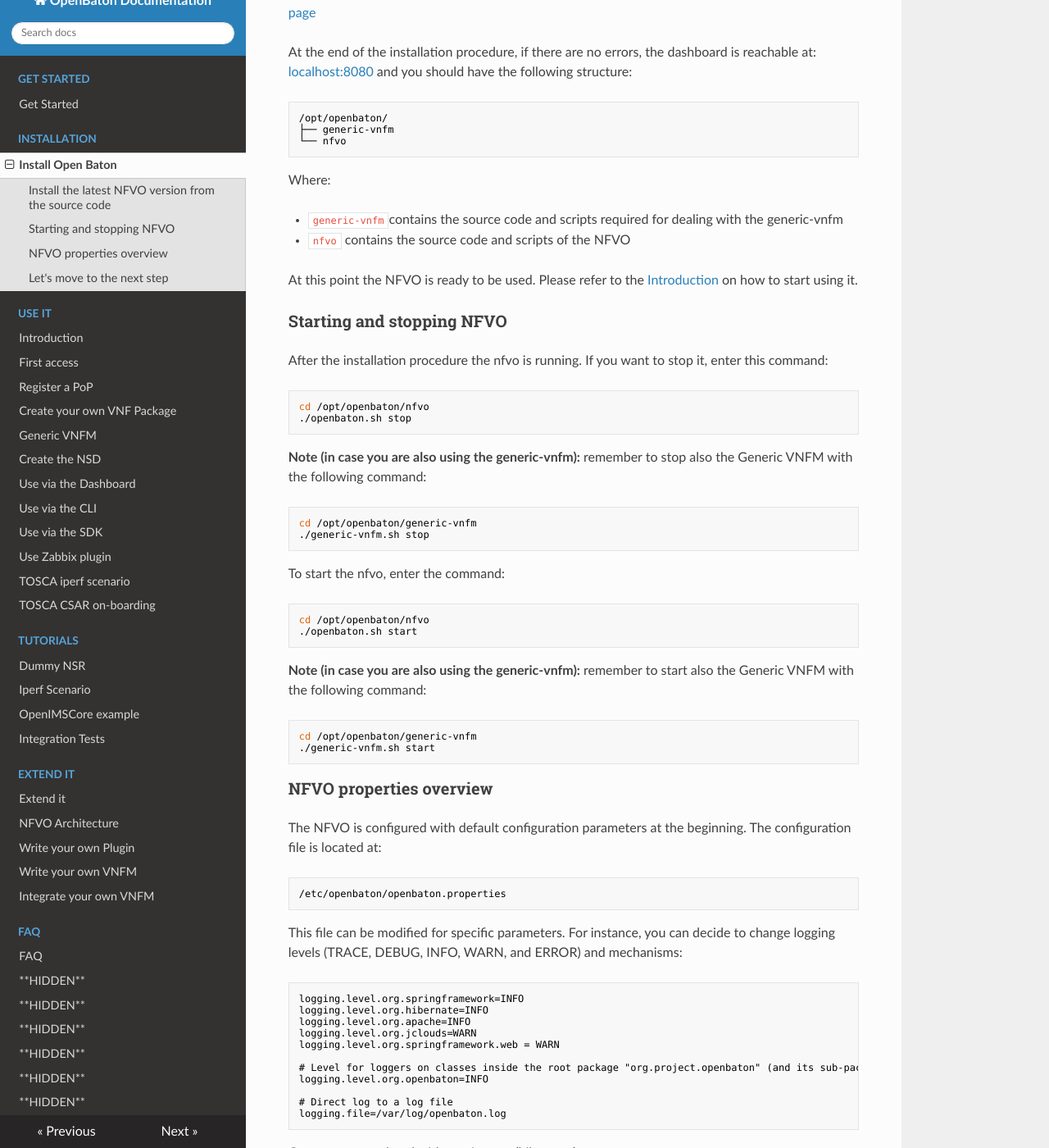
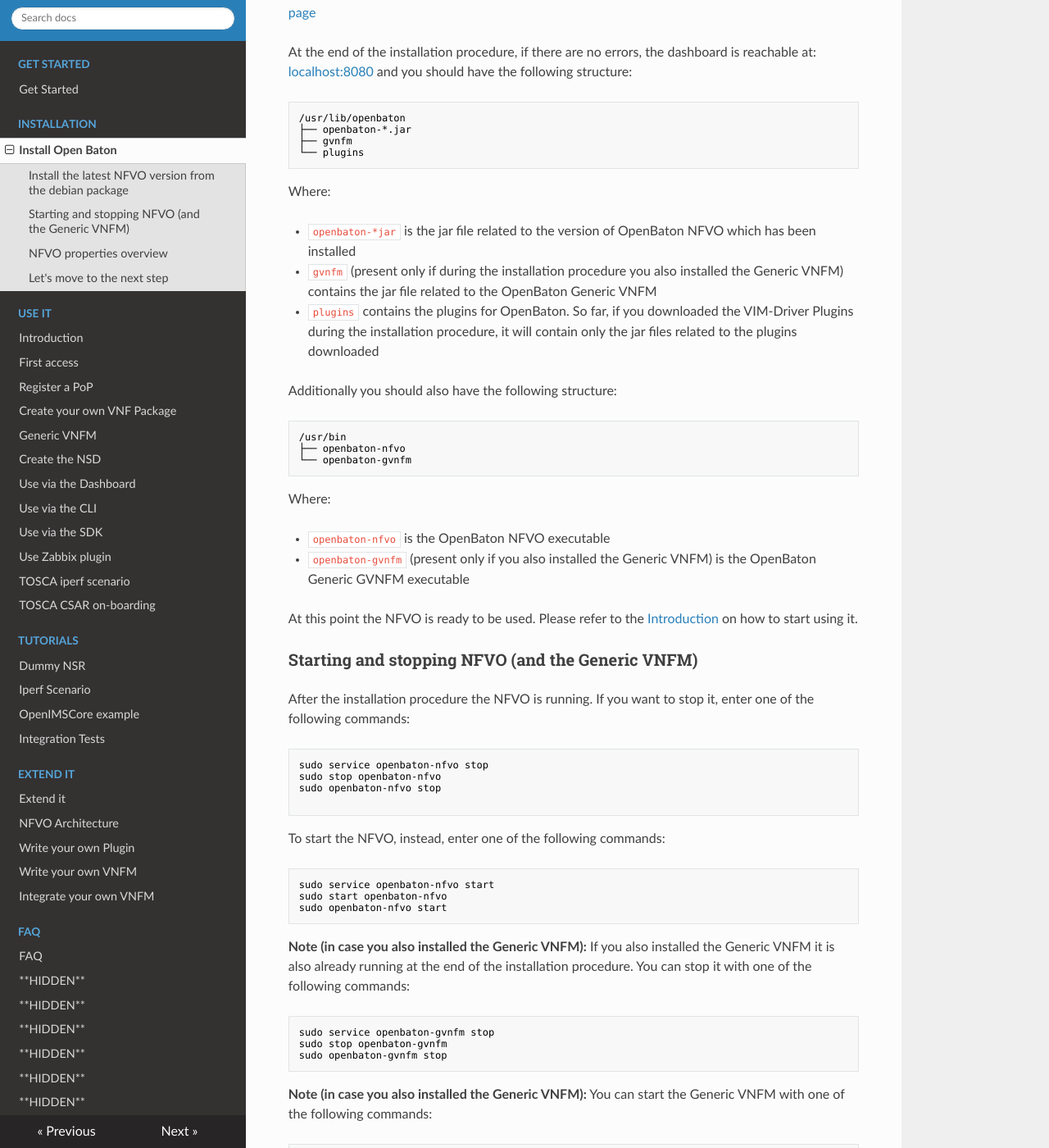
Before and after one commit to openbaton/docs, an MkDocs documentation site: the page built from docs/nfvo-installation.md, in a window 1280 px wide and 1400 px high, scrolled down 641 px. Shown: the whole window at 82% size. Built offline with MkDocs 1.6.1, drawn with Linux system fonts in a browser that asks for light colours; nearby versions of some CDN libraries; old or Windows-style settings are respelled for this version of MkDocs; some of the changed text lies outside the part shown.

Commit message:
Add debian package info

````diff
--- a/docs/nfvo-installation.md
+++ b/docs/nfvo-installation.md
@@ -2,7 +2,7 @@
 
 The NFVO is implemented in java using the [spring.io][spring] framework. For more details about the NFVO architecture, you can refer to the extend it section.
 
-### Install the latest NFVO version from the source code
+### Install the latest NFVO version from the debian package
 
 The NFVO can be installed using different mechanisms. In this HowTo we will show you how to install it directly from its debian package.
 
@@ -13,47 +13,69 @@
 To install the OpenBaton NFVO through its debian package you can type the following command:
 
 ```bash
-bash <(curl -fsSkL http://get.openbaton.org/bootstrap)
+bash <(curl -fsSkL http://get.openbaton.org/bootstrap-deb)
 ```
 During the procedure you will be prompted to insert the public ip of where the messaging broker is running (usually the machine where you are installing Open Baton) and other information such as the admin password. For more details about the identity management please check out [first access page](security.md)
 
 At the end of the installation procedure, if there are no errors, the dashboard is reachable at: [localhost:8080] and you should have the following structure:
 ```bash
-/opt/openbaton/
-├── generic-vnfm
-└── nfvo
+/usr/lib/openbaton
+├── openbaton-*.jar
+├── gvnfm
+└── plugins
 ```
 
 Where:
 
-* `generic-vnfm`contains the source code and scripts required for dealing with the generic-vnfm
-* `nfvo` contains the source code and scripts of the NFVO
+* `openbaton-*jar` is the jar file related to the version of OpenBaton NFVO which has been installed
+* `gvnfm` (present only if during the installation procedure you also installed the Generic VNFM) contains the jar file related to the OpenBaton Generic VNFM
+* `plugins` contains the plugins for OpenBaton. So far, if you downloaded the VIM-Driver Plugins during the installation procedure, it will contain only the jar files related to the plugins downloaded
+
+Additionally you should also have the following structure:
+```bash
+/usr/bin
+├── openbaton-nfvo
+└── openbaton-gvnfm
+```
+
+Where:
+
+* `openbaton-nfvo` is the OpenBaton NFVO executable
+* `openbaton-gvnfm` (present only if you also installed the Generic VNFM) is the OpenBaton Generic GVNFM executable
 
 At this point the NFVO is ready to be used. Please refer to the [Introduction][use-openbaton] on how to start using it.
 
-### Starting and stopping NFVO
+### Starting and stopping NFVO (and the Generic VNFM)
 
-After the installation procedure the nfvo is running. If you want to stop it, enter this command:
+After the installation procedure the NFVO is running. If you want to stop it, enter one of the following commands:
 ```bash
-cd /opt/openbaton/nfvo
-./openbaton.sh stop
+sudo service openbaton-nfvo stop
+sudo stop openbaton-nfvo
+sudo openbaton-nfvo stop
+
 ```
 
-**Note (in case you are also using the generic-vnfm):** remember to stop also the Generic VNFM with the following command:
+To start the NFVO, instead, enter one of the following commands:
 ```bash
-cd /opt/openbaton/generic-vnfm
-./generic-vnfm.sh stop
+sudo service openbaton-nfvo start
+sudo start openbaton-nfvo
+sudo openbaton-nfvo start
 ```
-To start the nfvo, enter the command:
+
+**Note (in case you also installed the Generic VNFM):** If you also installed the Generic VNFM it is also already running at the end of the installation procedure. You can stop it with one of the following commands:
 ```bash
-cd /opt/openbaton/nfvo
-./openbaton.sh start
+sudo service openbaton-gvnfm stop
+sudo stop openbaton-gvnfm
+sudo openbaton-gvnfm stop
 ```
-**Note (in case you are also using the generic-vnfm):** remember to start also the Generic VNFM with the following command:
+
+**Note (in case you also installed the Generic VNFM):** You can start the Generic VNFM with one of the following commands:
 ```bash
-cd /opt/openbaton/generic-vnfm
-./generic-vnfm.sh start
+sudo service openbaton-gvnfm start
+sudo start openbaton-gvnfm
+sudo openbaton-gvnfm start
 ```
+
 
 ### NFVO properties overview
 
@@ -93,24 +115,6 @@
 spring.jpa.show-sql=false
 spring.jpa.hibernate.ddl-auto=create-drop
 ```
-
-Other parameters related with access and authorization:
-```properties
-# It will be empty once installed, for security reasons
-nfvo.security.admin.password = openbaton
-```
-
-The NFVO is capable of using SSL to encrypt communication. Just uncomment the following properties to enable it.
-```properties
-server.port: 8443
-server.ssl.enabled = true
-server.ssl.key-store = /etc/openbaton/keystore.p12
-server.ssl.key-store-password = password
-server.ssl.keyStoreType = PKCS12
-server.ssl.keyAlias = tomcat
-```
-
-The NFVO will then use port 8443 and the dashboard will be accessible by using https.
 
 **IMPORTANT NOTES:**
 
@@ -214,8 +218,6 @@
 ########## plugin install ###############
 # directory for the vim driver plugins
 plugin-installation-dir = /usr/local/lib/openbaton/plugins
-# this is path to which the plugins(for example openstack-plugin) will write the output log through NFVO
-nfvo.plugin.log.path =
 ```
 
 This property allows the user to delete the Network Service Records no matter in which status are they. Pleas note that in any case it is possible to remove a Network Service Record in _NULL_ state.
````
